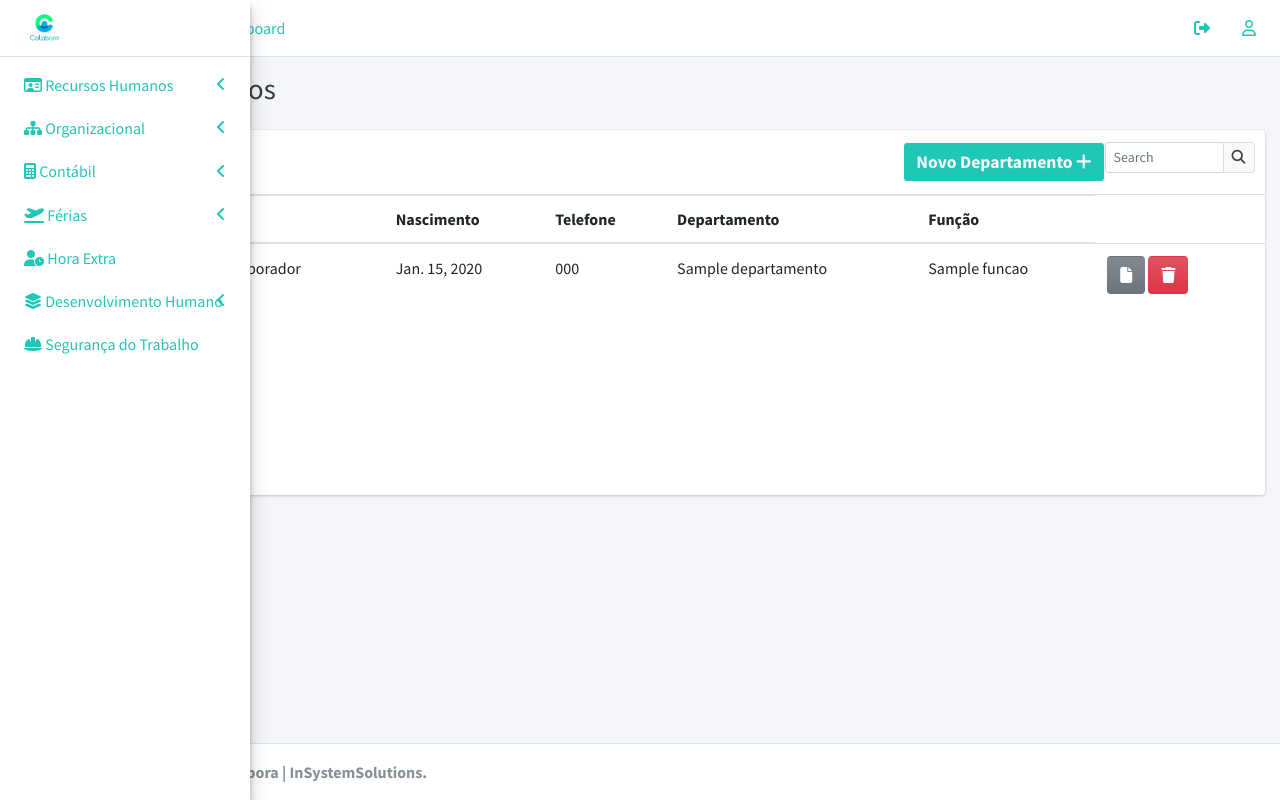
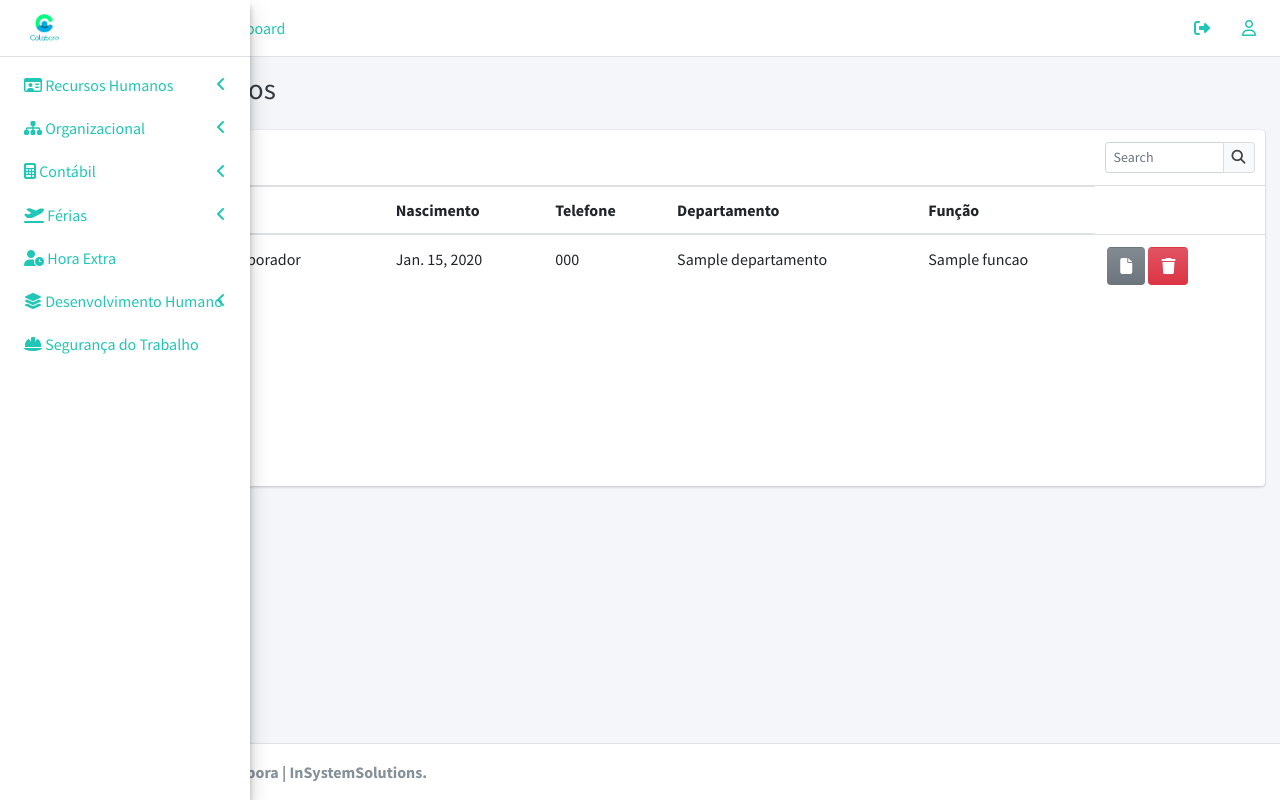
Before and after one commit to tucujutech/ColaboraWeb, a Django app: page /Colabora/colaboradorLista/ in a window 1280 px wide. Run offline with Django 3.2, Linux system fonts and the light colour scheme; tables that the repository leaves empty hold one stand-in row (values such as "Sample post"); some libraries are stand-ins or nearby versions.

Commit message:
Commit do dia 20/09/2019, correções dos models

```diff
--- a/core/templates/core/colaborador/listaColaborador.html
+++ b/core/templates/core/colaborador/listaColaborador.html
@@ -6,7 +6,6 @@
             <div class="card">
               <div class="card-header">
                 <div class="card-tools">
-                    <button type="submit" class="btn btn-light text-light card-title" data-toggle="modal" data-target="#registerNewdepartmentModal" style="background-color:#20c6b6; font-weight:bold">Novo Departamento <i class="fas fa-plus"></i></button>
                     <div class="input-group input-group-sm" style="width: 150px;">
                     <input type="text" name="table_search" class="form-control float-right" placeholder="Search">
                     <div class="input-group-append">
```
